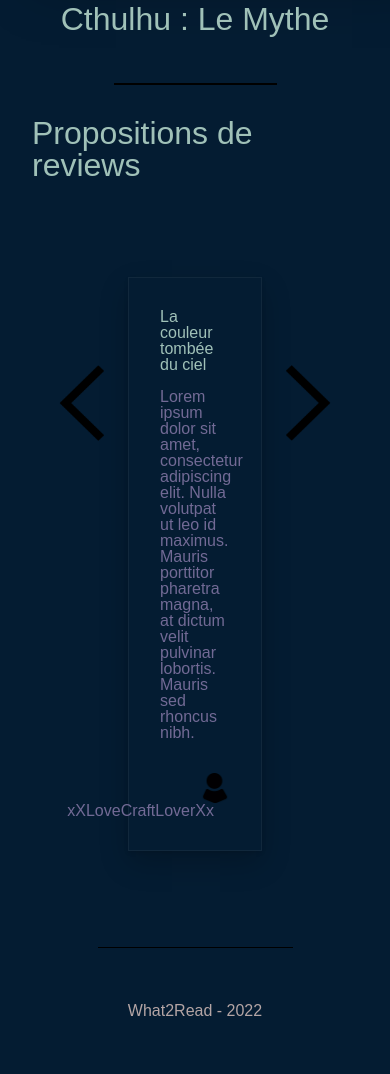
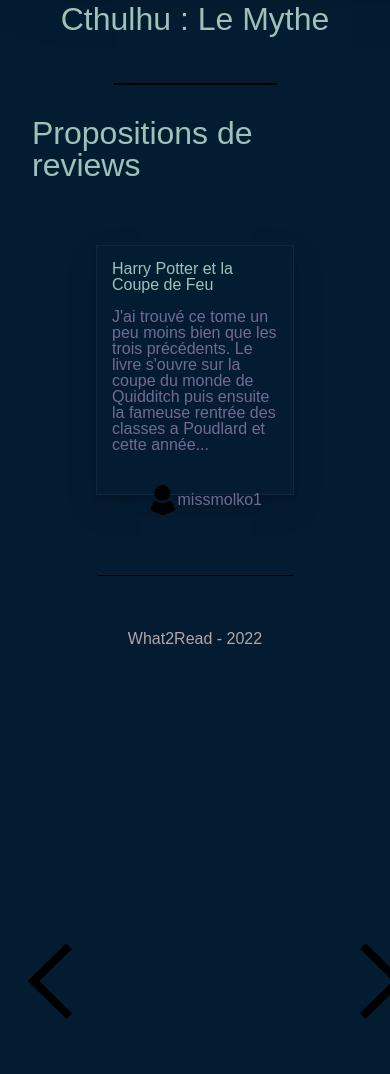
Before and after one commit to alanhoudus/what2read, a React app: page / in a window 390 px wide. Shown: the part 1095-2169 px from the top of the page. After the commit the page ends 2126 px from the top, so only its background shows below. Built offline with nearby package versions, Linux system fonts and the light colour scheme.

Commit message:
carrousel working with no animation

```diff
--- a/src/components/Home/Review/index.js
+++ b/src/components/Home/Review/index.js
@@ -1,31 +1,72 @@
 // == Import : local
+// hooks
+import { useState } from 'react';
+// mock data
+import CARROUSEL_REVIEWS_LIST from '../../../data/carrousel';
+
+// imgs
 import profileicon from '../../../assets/images/profileicon.png';
 import arrow from '../../../assets/images/arrow.png';
 
 import './review.scss';
 
 // == Composant
-const Review = () => (
+const Review = () => {
+  // eslint-disable-next-line no-unused-vars
+  const [carrouselReviewsList, setCarrouselReviewsList] = useState(CARROUSEL_REVIEWS_LIST);
+  const [activeCarrouselSlide, setActiveCarrouselSlide] = useState(0);
+
+  function nextSlide() {
+    if (activeCarrouselSlide === (carrouselReviewsList.length - 1)) {
+      setActiveCarrouselSlide(0);
+    }
+    else {
+      setActiveCarrouselSlide(activeCarrouselSlide + 1);
+    }
+  }
+  function previousSlide() {
+    if (activeCarrouselSlide === 0) {
+      setActiveCarrouselSlide((carrouselReviewsList.length - 1));
+    }
+    else {
+      setActiveCarrouselSlide(activeCarrouselSlide - 1);
+    }
+  }
+
+  return (
     <div className="review">
       <div className="review-separator" />
       <h2 className="review-title--section">Propositions de reviews</h2>
-    <img src={arrow} alt="Review de gauche" className="review-arrow left" />
-    <img src={arrow} alt="Review de droite" className="review-arrow right" />
+      <img
+        src={arrow}
+        alt="Review de gauche"
+        className="review-arrow left"
+        onClick={() => {
+          previousSlide();
+        }}
+      />
+      <img
+        src={arrow}
+        alt="Review de droite"
+        className="review-arrow right"
+        onClick={() => {
+          nextSlide();
+        }}
+      />
       <div className="review-post">
-      <h3 className="review-booktitle">La couleur tombée du ciel</h3>
-      <h4 className="review-title">Titre de la review</h4>
+        <h3 className="review-booktitle">{carrouselReviewsList[activeCarrouselSlide].bookTitle}</h3>
+        <h4 className="review-title">{carrouselReviewsList[activeCarrouselSlide].reviewTitle}</h4>
         <p className="review-content">
-        Lorem ipsum dolor sit amet, consectetur adipiscing elit.
-        Nulla volutpat ut leo id maximus. Mauris porttitor pharetra magna,
-        at dictum velit pulvinar lobortis. Mauris sed rhoncus nibh.
+          {carrouselReviewsList[activeCarrouselSlide].reviewContent}
         </p>
         <div className="review-author">
           <img src={profileicon} alt="Avatar de l'auteur" className="review-author--avatar" />
-        <p className="review-author--name">xXLoveCraftLoverXx</p>
+          <p className="review-author--name">{carrouselReviewsList[activeCarrouselSlide].auhorName}</p>
         </div>
       </div>
     </div>
   );
+};
 
 // == Export
 export default Review;
--- a/src/components/Home/Review/review.scss
+++ b/src/components/Home/Review/review.scss
@@ -3,13 +3,15 @@
 @media (max-width: 768px) {
   .left {
     transform: rotate(180deg);
-    float: left;
-    margin-top: 140px;
+    position: absolute;
+    left: 0%;
+    top: 240%;
   }
 
   .right {
-    float: right;
-    margin-top: 140px;
+    position: absolute;
+    left: 85%;
+    top: 240%;
   }
 
   .review {
@@ -23,8 +25,9 @@
     }
 
     &-post {
-      margin: calc(vars.$gutter * 6 );
-      padding: calc(vars.$gutter * 2);
+      margin: calc(vars.$gutter * 4 );
+      padding: calc(vars.$gutter * 1);
+      height: 250px;
       box-shadow: rgba(0, 0, 0, 0.2) 0px 12px 28px 0px, rgba(0, 0, 0, 0.1) 0px 2px 4px 0px, rgba(255, 255, 255, 0.05) 0px 0px 0px 1px inset;
     }
 
--- /dev/null
+++ b/src/data/carrousel.js
@@ -0,0 +1,22 @@
+const CARROUSEL_REVIEWS_LIST = [
+  {
+    bookTitle: 'Harry Potter et la Coupe de Feu',
+    reviewTitle: 'Ca passe',
+    auhorName: 'missmolko1',
+    reviewContent: 'J\'ai trouvé ce tome un peu moins bien que les trois précédents. Le livre s\'ouvre sur la coupe du monde de Quidditch puis ensuite la fameuse rentrée des classes a Poudlard et cette année...',
+  },
+  {
+    bookTitle: 'La Planète des chats',
+    reviewTitle: 'J\'aime les chats',
+    auhorName: 'Brooklyn_by_the_sean',
+    reviewContent: 'Franchement, si j\'avais su, parole de CHAT, je n\'aurais pas traversé l\'océan. Parce que j\'aime les chats et que j\'aime les romans.',
+  },
+  {
+    bookTitle: 'Votre temps est infini',
+    reviewTitle: 'J\'adore',
+    auhorName: 'NoemieTrnr ',
+    reviewContent: 'Votre temps est infini est un très beau livre. Graphiquement parlant, les couleurs, les chapitres, les typographies, tout est soigneusement fait pour que la lecture soit simple et fluide. J\'adore.',
+  },
+];
+
+export default CARROUSEL_REVIEWS_LIST;
```
Lines whose indentation alone changed are shown as unchanged.
